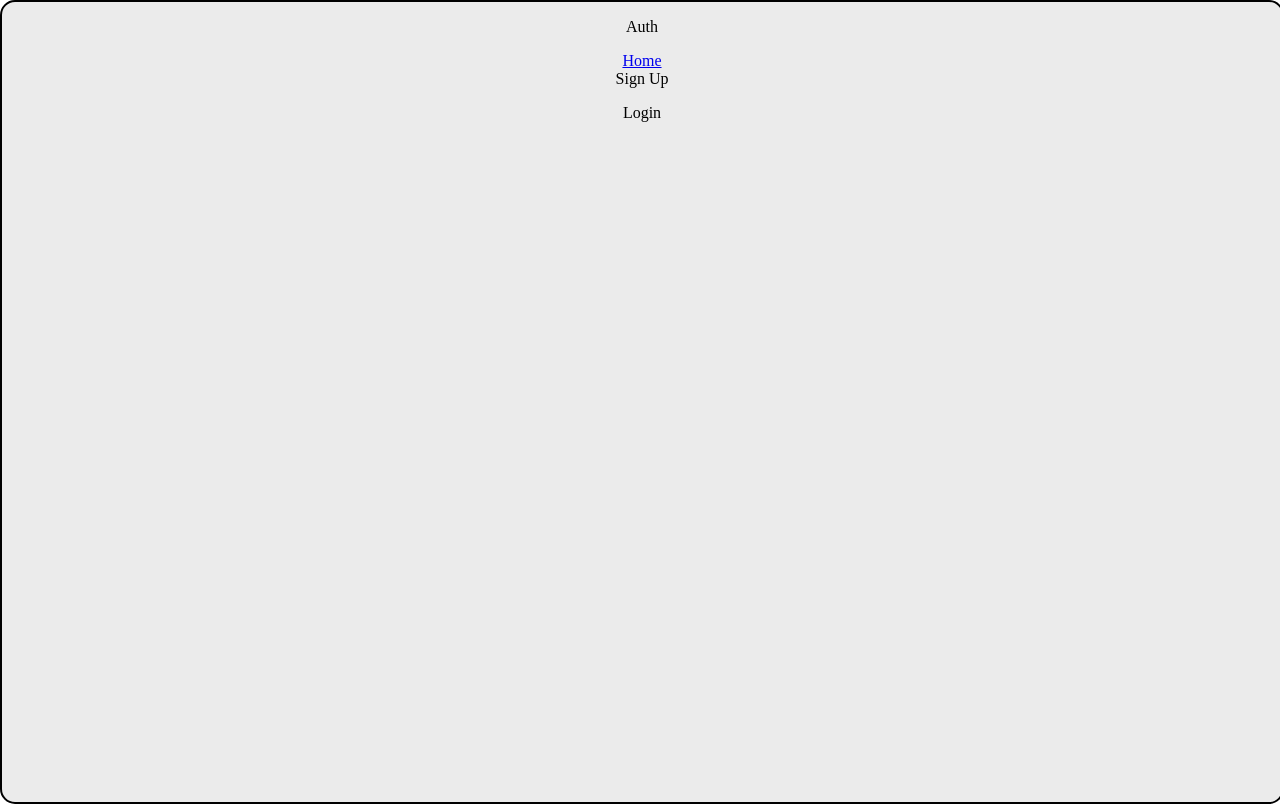
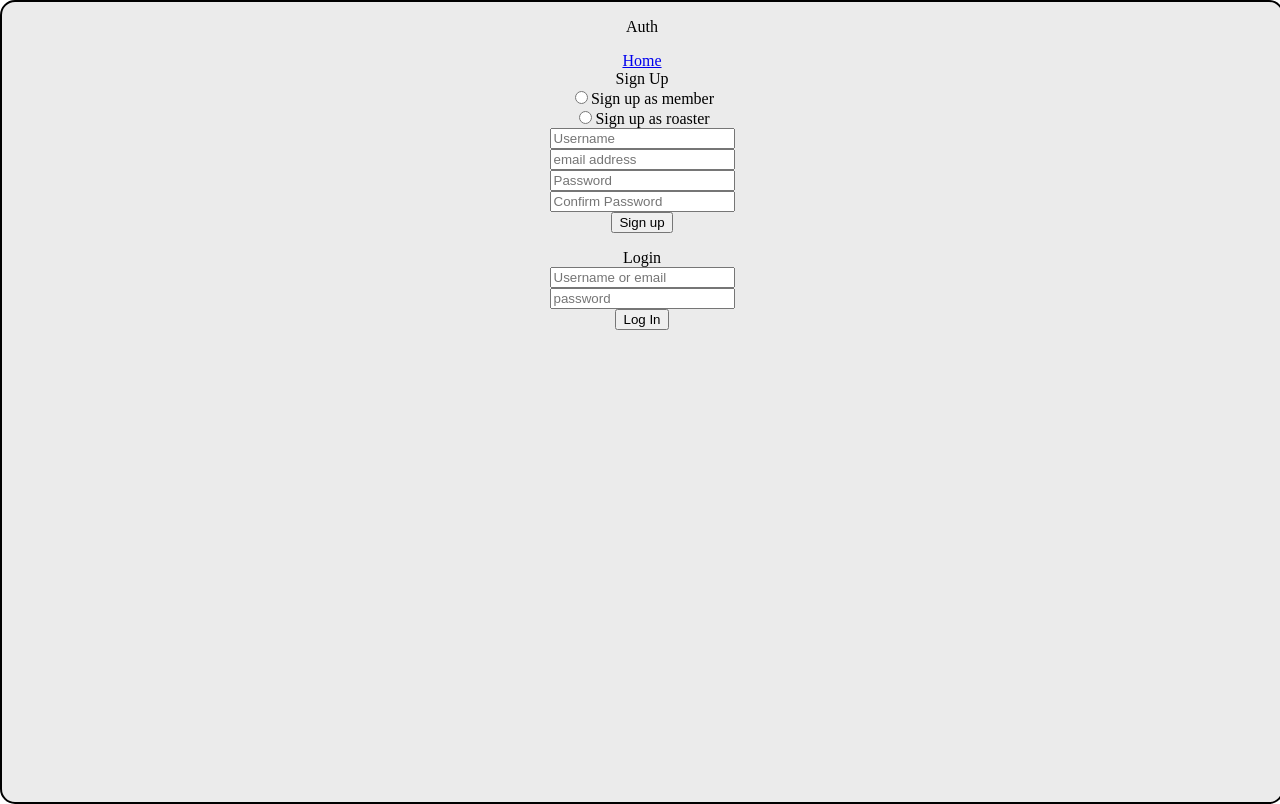
Before and after one commit to dzambr13/CoffeeMarketplaceFrontEnd, a React (Create React App) app in the folder client/: page /auth in a window 1280 px wide. Built offline with nearby package versions, Linux system fonts and the light colour scheme.

Commit message:
built out coffeedetails, started login/signup forms

```diff
--- a/client/src/App.css
+++ b/client/src/App.css
@@ -1,14 +1,29 @@
 body {
-  margin:0;
-  padding:0;
-  text-align:center;
+  margin: 0;
+  padding: 0;
+  text-align: center;
 }
-.home,.auth,.shop,.user{
-  margin:0;
-  padding:0;
-  height:100vh;
-  width:100vw;
+.home,
+.auth,
+.shop,
+.user {
+  margin: 0;
+  padding: 0;
+  height: 100vh;
+  width: 100vw;
   background-color: rgb(235, 235, 235);
   border: 2px solid black;
   border-radius: 15px;
 }
+
+.coffee-details {
+  display: flex;
+  border: 2px solid black;
+  width: 70vw;
+}
+
+.coffee-details > p {
+  display: flex;
+  flex-direction: column;
+  align-items: center;
+}
--- a/client/src/components/CoffeeDetails.jsx
+++ b/client/src/components/CoffeeDetails.jsx
@@ -1,9 +1,12 @@
 const CoffeeDetails=()=>{
 
     return (
-        <div>
+        <div className="coffee-details">
 
-            <p> Coffee Details </p>
+            <img src="https://i.imgur.com/ZZMyp0V.jpg" alt="product image"/>
+            <p> Coffee Details <br/></p>
+            <p> Price<br/></p>
+            <p> Contact roaster here<br/></p>
 
         </div>
     )
--- a/client/src/components/Login.jsx
+++ b/client/src/components/Login.jsx
@@ -3,7 +3,14 @@ const Login=()=>{
     return (
         <div>
 
-            <p> Login </p>
+            <p> Login
+                <form>
+                    <input type="text" placeholder="Username or email"></input><br/>
+                    <input type="text" placeholder="password"></input><br/>
+                    <input type="Submit" value="Log In"></input><br/>
+                </form>
+            </p>
+
 
         </div>
     )
--- a/client/src/components/SignUp.jsx
+++ b/client/src/components/SignUp.jsx
@@ -15,7 +15,21 @@ const SignUp = () => {
 
     return (
         //Conditionally render roaster or member singup
-        <div>Sign Up</div>
+        <div>Sign Up<br/>
+        <form>
+            <input type="radio" id="member-select" value="member"></input>
+            <label for="member-select">Sign up as member</label><br/>
+            <input type="radio" id="roaster-select" value="Sign up as roaster"></input>
+            <label for="member-select">Sign up as roaster</label><br/>
+            <input type="text" placeholder="Username"></input><br/>
+            <input type="text" placeholder="email address"></input><br/>
+            <input type="text" placeholder="Password"></input><br/>
+            <input type="text" placeholder="Confirm Password"></input><br/>
+            <input type="Submit" value="Sign up"></input><br/>
+
+        </form>
+
+        </div>
     )
 }
 
--- a/client/src/pages/Shop.js
+++ b/client/src/pages/Shop.js
@@ -12,9 +12,9 @@ const Shop = () => {
       <Link to="/auth">Auth</Link>
 
       <div>
-        <CoffeeCard/>
-        <CoffeeDetails/>
         <Search />
+        <CoffeeCard />
+        <CoffeeDetails />
       </div>
     </div>
   );
```
